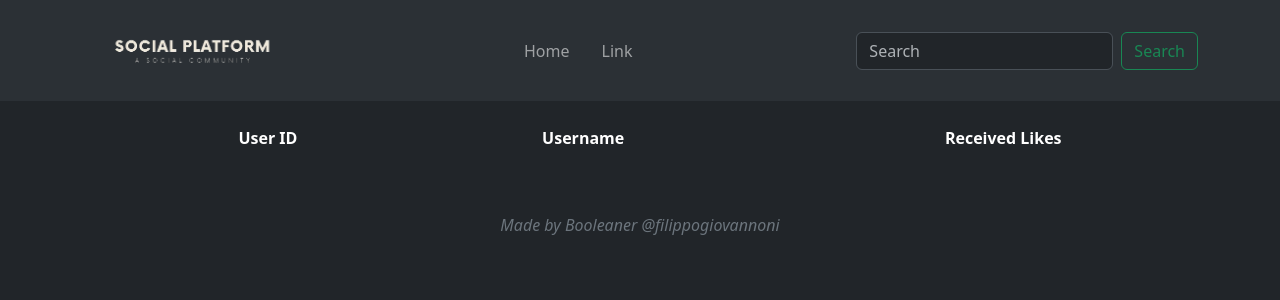
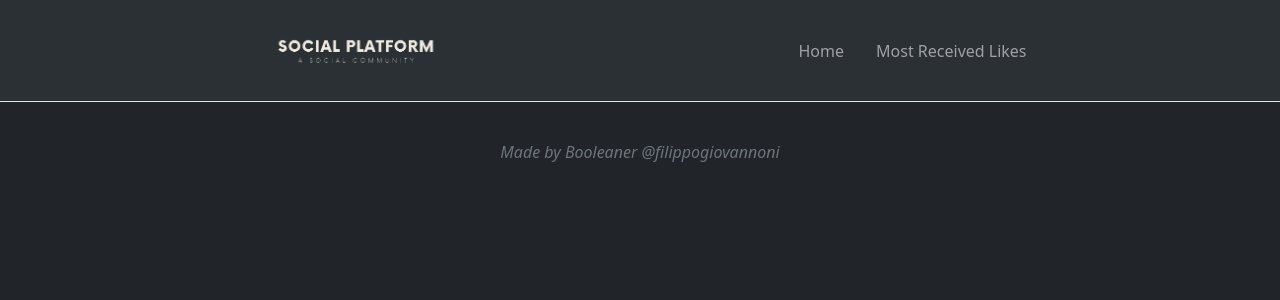
Before and after one commit to filippogiovannoni/social-platform, a PHP site: page / in a window 1280 px wide. Shown: the top 300 px of the page. Run offline with PHP 8.4, Linux system fonts and the light colour scheme; data that the repository does not hold is empty.

Commit message:
add layouts and created page for db results

```diff
--- a/app/Models/Post.php
+++ b/app/Models/Post.php
@@ -1,11 +1,12 @@
 <?php
+require_once __DIR__ . '/Media.php';
 
 class Post
 {
 
     public $comments = [];
 
-    function __construct(public int $id, public string $title, public Media $media, public string $date, public string $tags, public string $created_at, public string $updated_at)
+    function __construct(public int $id, public string $title, public Media $media, public string $date, public array $tags, public string $created_at, public string $updated_at)
     {
         $this->id = $id;
         $this->title = $title;
--- /dev/null
+++ b/app/layouts/footer.php
@@ -0,0 +1,5 @@
+<footer class="border-top">
+    <div style="height: 100px;" class="text-secondary justify-content-center align-items-center text-emphasis d-flex">
+        <em>Made by Booleaner @filippogiovannoni</em>
+    </div>
+</footer>
--- /dev/null
+++ b/app/layouts/head.php
@@ -0,0 +1,10 @@
+<!DOCTYPE html>
+<html lang="en">
+
+<head>
+    <meta charset="UTF-8">
+    <meta name="viewport" content="width=device-width, initial-scale=1.0">
+    <title>Social Platform</title>
+    <link rel="stylesheet" href="https://cdnjs.cloudflare.com/ajax/libs/font-awesome/6.5.2/css/all.min.css" integrity="sha512-SnH5WK+bZxgPHs44uWIX+LLJAJ9/2PkPKZ5QiAj6Ta86w+fsb2TkcmfRyVX3pBnMFcV7oQPJkl9QevSCWr3W6A==" crossorigin="anonymous" referrerpolicy="no-referrer" />
+    <link href="https://cdn.jsdelivr.net/npm/bootstrap@5.3.2/dist/css/bootstrap.min.css" rel="stylesheet" integrity="sha384-T3c6CoIi6uLrA9TneNEoa7RxnatzjcDSCmG1MXxSR1GAsXEV/Dwwykc2MPK8M2HN" crossorigin="anonymous" />
+</head>
--- /dev/null
+++ b/app/layouts/header.php
@@ -0,0 +1,22 @@
+<header>
+    <nav class="navbar navbar-expand-lg bg-body-tertiary" data-bs-theme="dark">
+        <div class="container">
+            <button class="navbar-toggler" type="button" data-bs-toggle="collapse" data-bs-target="#navbarTogglerDemo01" aria-controls="navbarTogglerDemo01" aria-expanded="false" aria-label="Toggle navigation">
+                <span class="navbar-toggler-icon"></span>
+            </button>
+            <div class="collapse navbar-collapse justify-content-around" id="navbarTogglerDemo01">
+                <a href="#">
+                    <img height="85px" style="filter: invert(1);" src="./app/assets/img/Community_Logo-removebg-preview.png" alt="logo">
+                </a>
+                <ul class="navbar-nav mb-2 mb-lg-0 gap-3">
+                    <li class="nav-item">
+                        <a class="nav-link" aria-current="page" href="index.php">Home</a>
+                    </li>
+                    <li class="nav-item">
+                        <a class="nav-link" href="./most_likes.php">Most Received Likes</a>
+                    </li>
+                </ul>
+            </div>
+        </div>
+    </nav>
+</header>
--- a/index.php
+++ b/index.php
@@ -2,101 +2,13 @@
 
 require_once __DIR__ . '/app/database/db.php';
 require_once __DIR__ . '/app/Models/Post.php';
-
-$sql = "SELECT `users`.`id`, `users`.`username`, COUNT(`likes`.`post_id`) AS `received_likes`
-FROM users
-JOIN likes
-ON `users`.`id` = `likes`.`user_id`
-GROUP BY `users`.`id`
-ORDER BY `received_likes` DESC";
-
-$result = $connection->query($sql);
-
-// var_dump($result);
-
-if ($result && $result->num_rows > 0) {
-    // while ($row = $result->fetch_assoc()) {
-    //     // var_dump($row);
-    // }
-}
-
-$connection->close();
+require_once __DIR__ . '/app/layouts/head.php';
+require_once __DIR__ . '/app/layouts/header.php';
+require_once __DIR__ . '/app/layouts/footer.php';
 
 ?>
 
-<!DOCTYPE html>
-<html lang="en">
-
-<head>
-    <meta charset="UTF-8">
-    <meta name="viewport" content="width=device-width, initial-scale=1.0">
-    <title>Social Platform</title>
-    <link rel="stylesheet" href="https://cdnjs.cloudflare.com/ajax/libs/font-awesome/6.5.2/css/all.min.css" integrity="sha512-SnH5WK+bZxgPHs44uWIX+LLJAJ9/2PkPKZ5QiAj6Ta86w+fsb2TkcmfRyVX3pBnMFcV7oQPJkl9QevSCWr3W6A==" crossorigin="anonymous" referrerpolicy="no-referrer" />
-    <link href="https://cdn.jsdelivr.net/npm/bootstrap@5.3.2/dist/css/bootstrap.min.css" rel="stylesheet" integrity="sha384-T3c6CoIi6uLrA9TneNEoa7RxnatzjcDSCmG1MXxSR1GAsXEV/Dwwykc2MPK8M2HN" crossorigin="anonymous" />
-</head>
-
 <body class="bg-dark">
-
-    <header>
-        <nav class="navbar navbar-expand-lg bg-body-tertiary" data-bs-theme="dark">
-            <div class="container">
-                <button class="navbar-toggler" type="button" data-bs-toggle="collapse" data-bs-target="#navbarTogglerDemo01" aria-controls="navbarTogglerDemo01" aria-expanded="false" aria-label="Toggle navigation">
-                    <span class="navbar-toggler-icon"></span>
-                </button>
-                <div class="collapse navbar-collapse justify-content-between" id="navbarTogglerDemo01">
-                    <a href="#">
-                        <img height="85px" style="filter: invert(1);" src="./app/assets/img/Community_Logo-removebg-preview.png" alt="logo">
-                    </a>
-                    <ul class="navbar-nav mb-2 mb-lg-0 gap-3">
-                        <li class="nav-item">
-                            <a class="nav-link" aria-current="page" href="#">Home</a>
-                        </li>
-                        <li class="nav-item">
-                            <a class="nav-link" href="#">Link</a>
-                        </li>
-                    </ul>
-                    <form class="d-flex" role="search">
-                        <input class="form-control me-2" type="search" placeholder="Search" aria-label="Search">
-                        <button class="btn btn-outline-success" type="submit">Search</button>
-                    </form>
-                </div>
-            </div>
-        </nav>
-    </header>
-
-    <main>
-        <div class="container">
-            <table class="table mt-3 table-dark text-center border border-dark ms-5">
-                <thead>
-                    <tr>
-                        <th scope="col">User ID</th>
-                        <th scope="col">Username</th>
-                        <th scope="col">Received Likes</th>
-                    </tr>
-                </thead>
-                <tbody>
-
-                    <?php while ($row = $result->fetch_assoc()) :
-                        ['id' => $id, 'username' => $username, 'received_likes' => $received_likes] = $row; ?>
-
-                        <tr>
-                            <th scope="row"><?= $id ?></th>
-                            <td><?= $username ?></td>
-                            <td><?= $received_likes ?></td>
-                        </tr>
-
-                    <?php endwhile; ?>
-                </tbody>
-            </table>
-        </div>
-    </main>
-
-    <footer>
-        <div style="height: 100px;" class="text-secondary justify-content-center align-items-center text-emphasis d-flex">
-            <em>Made by Booleaner @filippogiovannoni</em>
-        </div>
-    </footer>
-
 
 
 </body>
```
Also changed, not shown: most_likes.php (added, +58 -0 lines).
